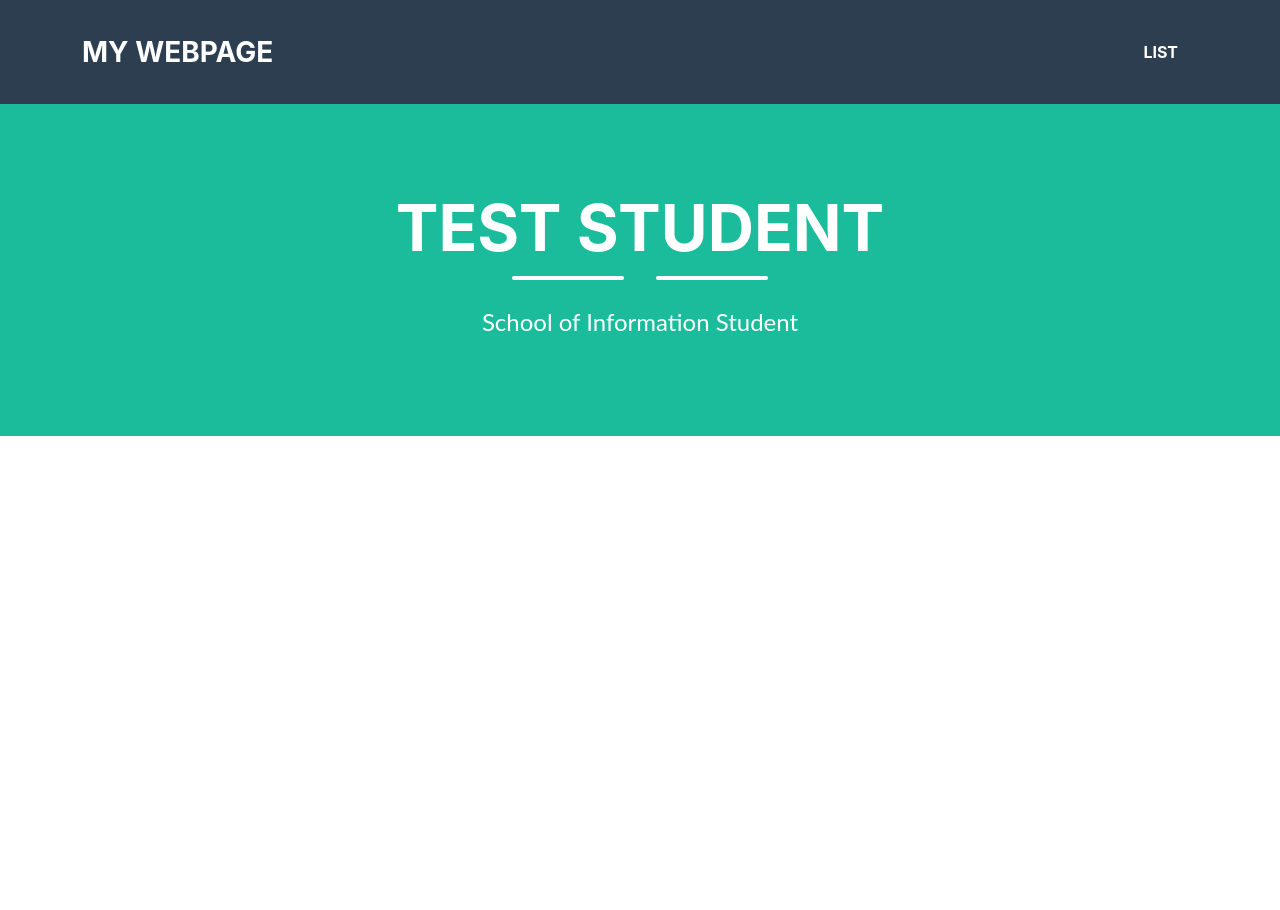
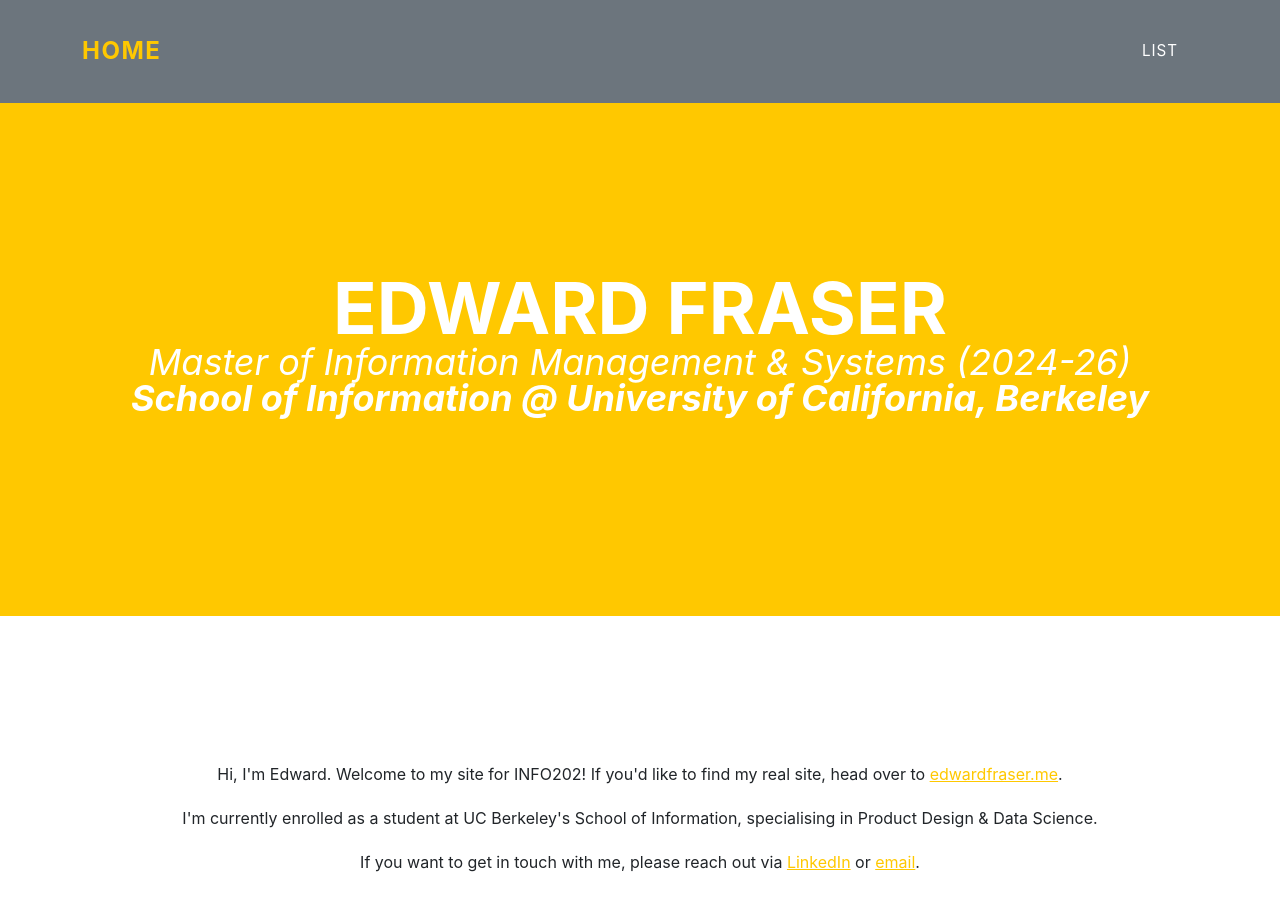
Before and after one commit to ontics/ontics.github.io, a plain HTML site: page index.html in a window 1280 px wide. Before the commit the page ends 800 px from the top, so only its background shows below. Drawn offline with Linux system fonts and the light colour scheme; files that its build step writes are made by us from their sources.

Commit message:
updated site

```diff
--- a/index.html
+++ b/index.html
@@ -1,9 +1,9 @@
 <!DOCTYPE HTML>
 <html>
     <header>
-        <link rel="stylesheet" href="style.css">
+        <link rel="stylesheet" href="style1.css">
         <link rel="stylesheet" href="table_style.css">
-        <title>My Webpage Title</title>
+        <title>EF</title>
     </header>
     <body>
         <!---Navigation--->
@@ -11,7 +11,7 @@
         <nav class="navbar navbar-expand-lg bg-secondary text-uppercase fixed-top" id="mainNav">
             <div class="container">
                 <!--This code defines the "My Webpage" link in the top left corner of the navigation pane-->
-                <a class="navbar-brand" href="./index.html">My Webpage</a>
+                <a class="navbar-brand" href="./index.html">Home</a>
                 <!--This code defines the "List" link in the top right corner of the navigation pane-->
                 <ul class="navbar-nav ms-auto">
                     <li class="nav-item mx-0 mx-lg-1"><a class="nav-link py-3 px-0 px-lg-3 rounded" href="./list.html">List</a></li>
@@ -23,20 +23,24 @@
             <div class="container d-flex align-items-center flex-column">
 
                 <!-- This code is for the student name-->
-                <h1 class="masthead-heading text-uppercase mb-0">Test Student</h1>
+                <h1 class="masthead-heading text-uppercase mb-0">Edward Fraser</h1>
                 <!--This code creates the two lines separating the student name from the subtitle-->
                 <div class="divider-custom divider-light">
                     <div class="divider-custom-line"></div>
                     <div class="divider-custom-line"></div>
                 </div>
                 <!--This code creates the subheading underneath the line dividers-->
-                <p class="masthead-subheading font-weight-light mb-0">School of Information Student</p>
+                <p class="masthead-subheading font-weight-light mb-0">Master of Information Management & Systems (2024-26)</p>
+                <b class="masthead-subheading font-weight-light mb-0">School of Information @ University of California, Berkeley</b>
             </div>
         </header>
         <section class="text-center">
 
-            <div class="col-md-6 col-lg-4 mb-5">
+            <div class="cols-md-2 cols-lg-2 mb-5">
                 <!-- put your bio paragraph here; remember to use the correct html tags -->
+                <p>Hi, I'm Edward. Welcome to my site for INFO202! If you'd like to find my real site, head over to <a href="https://edwardfraser.me">edwardfraser.me</a>.</p>
+                <p>I'm currently enrolled as a student at UC Berkeley's School of Information, specialising in Product Design & Data Science.</p>
+                <p>If you want to get in touch with me, please reach out via <a href="https://www.linkedin.com/in/edward-fraser/">LinkedIn</a> or <a href="mailto:edward@ischool.berkeley.edu">email</a>.</p>
 
             </div>
         </section>
```
